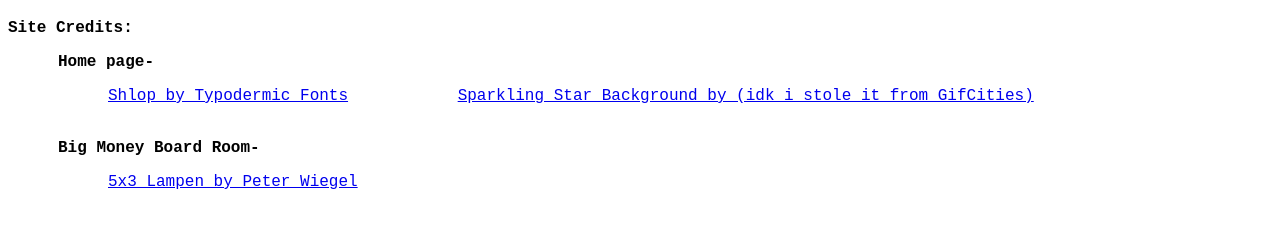
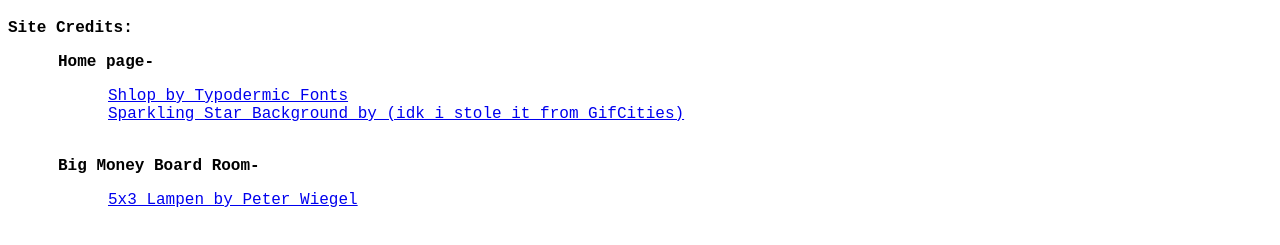
Before and after one commit to PutridNonsense/putrid-nonsense-site, a website: page public/credits/index.html in a window 1280 px wide. Shown: the part 61-306 px from the top of the page. Drawn offline with Linux system fonts and the light colour scheme.

Commit message:
Update index.html

```diff
--- a/public/credits/index.html
+++ b/public/credits/index.html
@@ -10,7 +10,7 @@
         <h1>PUTRID NONSENSE SITE CREDITS AND OTHERS</h1>
         <h2>Site Credits:</h2>
         <h3>Home page-</h3>
-        <a href="https://www.dafont.com/shlop.font">Shlop by Typodermic Fonts</a>
+        <a href="https://www.dafont.com/shlop.font">Shlop by Typodermic Fonts</a><br>
         <a href="https://gifcities.org/?q=sparkling+star">Sparkling Star Background by (idk i stole it from GifCities)</a>
         <br>
         <br>
```
